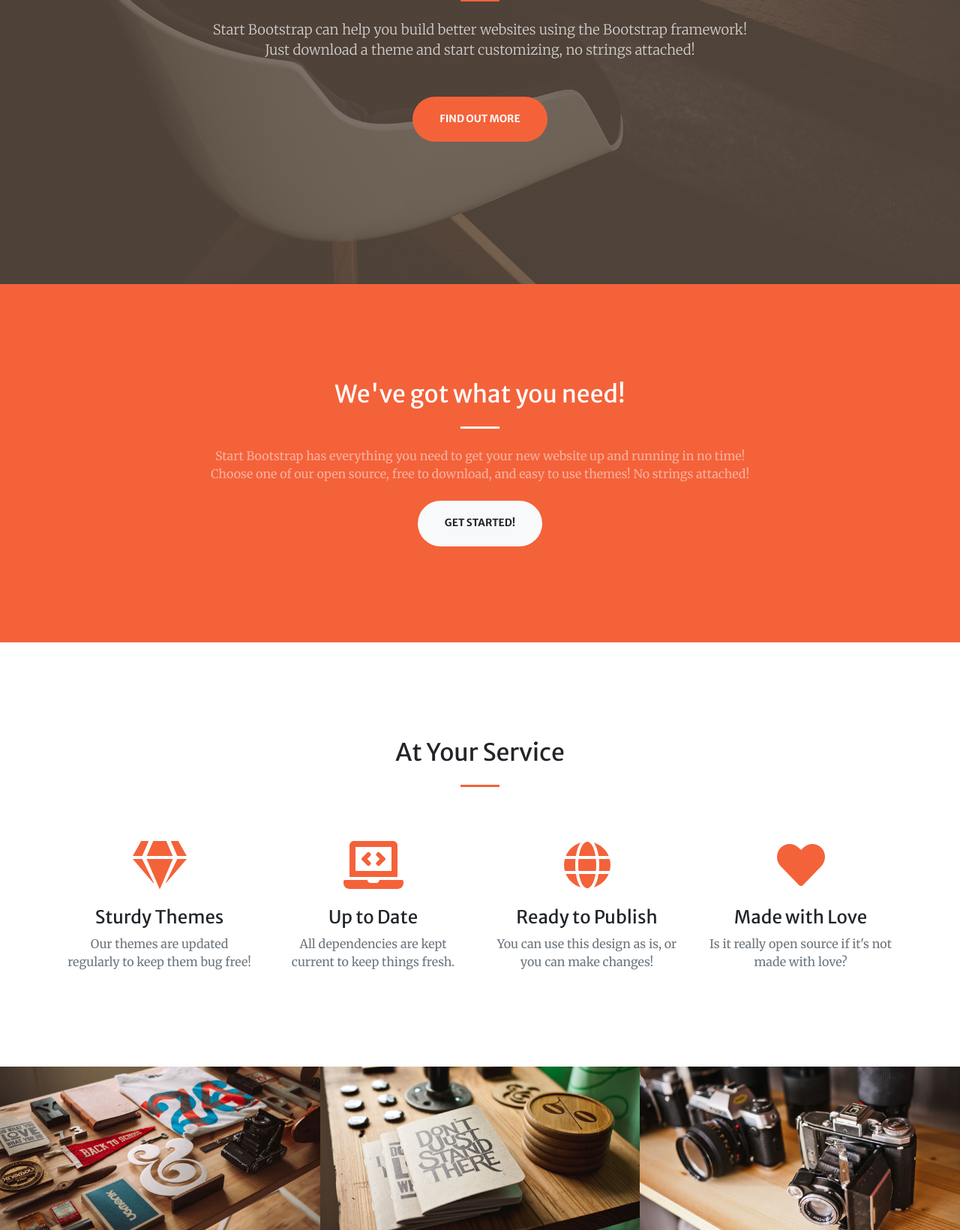
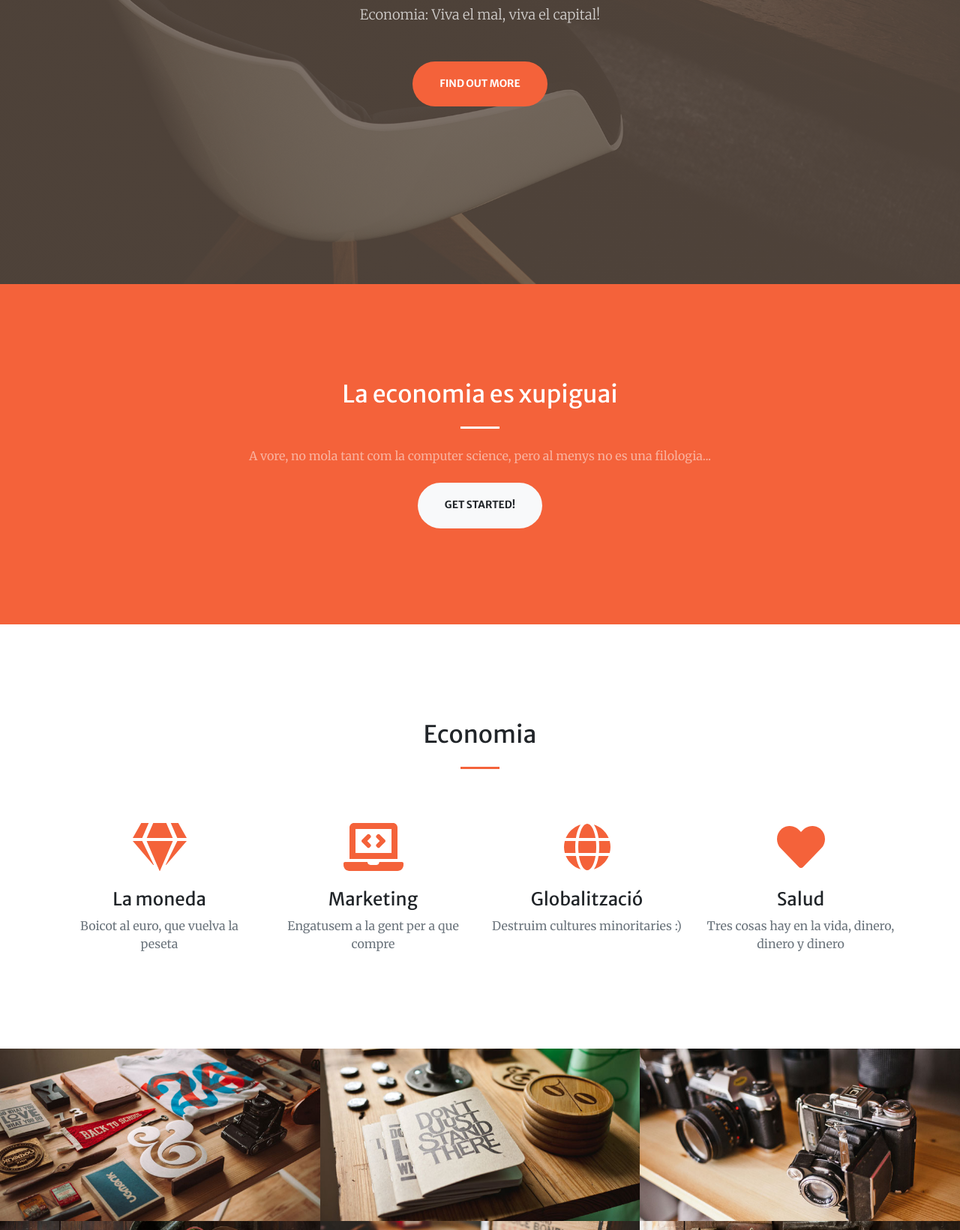
Before and after one commit to ClaraMestre/blog, a plain HTML site: page index.html in a window 1280 px wide. Shown: the part 421-2062 px from the top of the page at 75% size. Drawn offline with nearby package versions, Linux system fonts and the light colour scheme.

Commit message:
Update index.html

```diff
--- a/index.html
+++ b/index.html
@@ -36,11 +36,11 @@
             <div class="container h-100">
                 <div class="row h-100 align-items-center justify-content-center text-center">
                     <div class="col-lg-10 align-self-end">
-                        <h1 class="text-uppercase text-white font-weight-bold">Your Favorite Source of Free Bootstrap Themes</h1>
+                        <h1 class="text-uppercase text-white font-weight-bold">Blog de Clarinete</h1>
                         <hr class="divider my-4" />
                     </div>
                     <div class="col-lg-8 align-self-baseline">
-                        <p class="text-white-75 font-weight-light mb-5">Start Bootstrap can help you build better websites using the Bootstrap framework! Just download a theme and start customizing, no strings attached!</p>
+                        <p class="text-white-75 font-weight-light mb-5">Economia: Viva el mal, viva el capital!</p>
                         <a class="btn btn-primary btn-xl js-scroll-trigger" href="#about">Find Out More</a>
                     </div>
                 </div>
@@ -51,9 +51,9 @@
             <div class="container">
                 <div class="row justify-content-center">
                     <div class="col-lg-8 text-center">
-                        <h2 class="text-white mt-0">We've got what you need!</h2>
+                        <h2 class="text-white mt-0">La economia es xupiguai</h2>
                         <hr class="divider light my-4" />
-                        <p class="text-white-50 mb-4">Start Bootstrap has everything you need to get your new website up and running in no time! Choose one of our open source, free to download, and easy to use themes! No strings attached!</p>
+                        <p class="text-white-50 mb-4">A vore, no mola tant com la computer science, pero al menys no es una filologia...</p>
                         <a class="btn btn-light btn-xl js-scroll-trigger" href="#services">Get Started!</a>
                     </div>
                 </div>
@@ -62,35 +62,35 @@
         <!-- Services section-->
         <section class="page-section" id="services">
             <div class="container">
-                <h2 class="text-center mt-0">At Your Service</h2>
+                <h2 class="text-center mt-0">Economia</h2>
                 <hr class="divider my-4" />
                 <div class="row">
                     <div class="col-lg-3 col-md-6 text-center">
                         <div class="mt-5">
                             <i class="fas fa-4x fa-gem text-primary mb-4"></i>
-                            <h3 class="h4 mb-2">Sturdy Themes</h3>
-                            <p class="text-muted mb-0">Our themes are updated regularly to keep them bug free!</p>
+                            <h3 class="h4 mb-2">La moneda</h3>
+                            <p class="text-muted mb-0">Boicot al euro, que vuelva la peseta</p>
                         </div>
                     </div>
                     <div class="col-lg-3 col-md-6 text-center">
                         <div class="mt-5">
                             <i class="fas fa-4x fa-laptop-code text-primary mb-4"></i>
-                            <h3 class="h4 mb-2">Up to Date</h3>
-                            <p class="text-muted mb-0">All dependencies are kept current to keep things fresh.</p>
+                            <h3 class="h4 mb-2">Marketing</h3>
+                            <p class="text-muted mb-0">Engatusem a la gent per a que compre</p>
                         </div>
                     </div>
                     <div class="col-lg-3 col-md-6 text-center">
                         <div class="mt-5">
                             <i class="fas fa-4x fa-globe text-primary mb-4"></i>
-                            <h3 class="h4 mb-2">Ready to Publish</h3>
-                            <p class="text-muted mb-0">You can use this design as is, or you can make changes!</p>
+                            <h3 class="h4 mb-2">Globalització</h3>
+                            <p class="text-muted mb-0">Destruim cultures minoritaries :)</p>
                         </div>
                     </div>
                     <div class="col-lg-3 col-md-6 text-center">
                         <div class="mt-5">
                             <i class="fas fa-4x fa-heart text-primary mb-4"></i>
-                            <h3 class="h4 mb-2">Made with Love</h3>
-                            <p class="text-muted mb-0">Is it really open source if it's not made with love?</p>
+                            <h3 class="h4 mb-2">Salud</h3>
+                            <p class="text-muted mb-0">Tres cosas hay en la vida, dinero, dinero y dinero</p>
                         </div>
                     </div>
                 </div>
@@ -160,8 +160,8 @@
         <!-- Call to action section-->
         <section class="page-section bg-dark text-white">
             <div class="container text-center">
-                <h2 class="mb-4">Free Download at Start Bootstrap!</h2>
-                <a class="btn btn-light btn-xl" href="https://startbootstrap.com/themes/creative/">Download Now!</a>
+                <h2 class="mb-4">Descarregat els temes per a estudiar-los</h2>
+                <a class="btn btn-light btn-xl" href="https://claramestre.github.io/blog/">Download Now!</a>
             </div>
         </section>
         <!-- Contact section-->
@@ -169,9 +169,9 @@
             <div class="container">
                 <div class="row justify-content-center">
                     <div class="col-lg-8 text-center">
-                        <h2 class="mt-0">Let's Get In Touch!</h2>
+                        <h2 class="mt-0">Tutories</h2>
                         <hr class="divider my-4" />
-                        <p class="text-muted mb-5">Ready to start your next project with us? Give us a call or send us an email and we will get back to you as soon as possible!</p>
+                        <p class="text-muted mb-5">El doctor suma cum laude Ovidi us pot oferir simposios i demés conferències</p>
                     </div>
                 </div>
                 <div class="row">
@@ -181,7 +181,7 @@
                     </div>
                     <div class="col-lg-4 mr-auto text-center">
                         <i class="fas fa-envelope fa-3x mb-3 text-muted"></i
-                        ><!-- Make sure to change the email address in BOTH the anchor text and the link target below!--><a class="d-block" href="mailto:contact@yourwebsite.com">contact@yourwebsite.com</a>
+                        ><!-- Make sure to change the email address in BOTH the anchor text and the link target below!--><a class="d-block" href="mailto:ovidi@perrote.com">contact@yourwebsite.com</a>
                     </div>
                 </div>
             </div>
```
